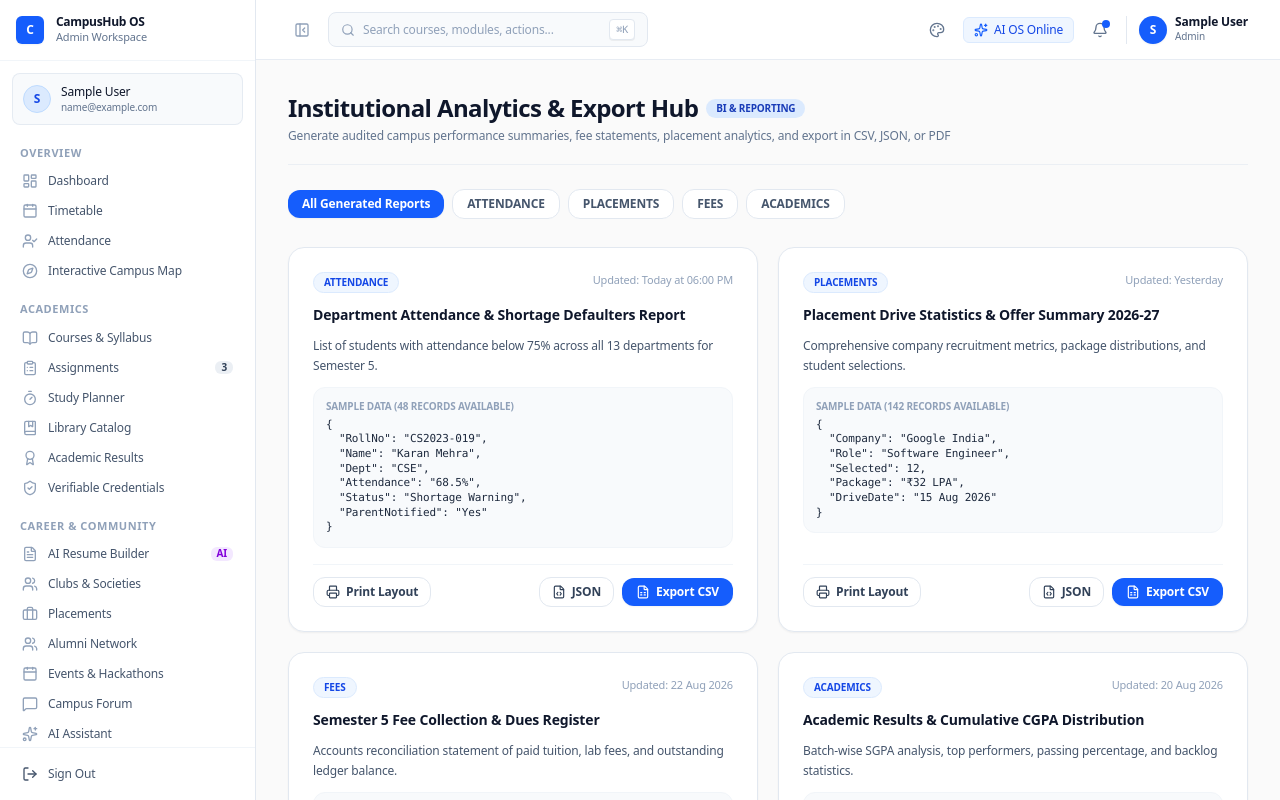
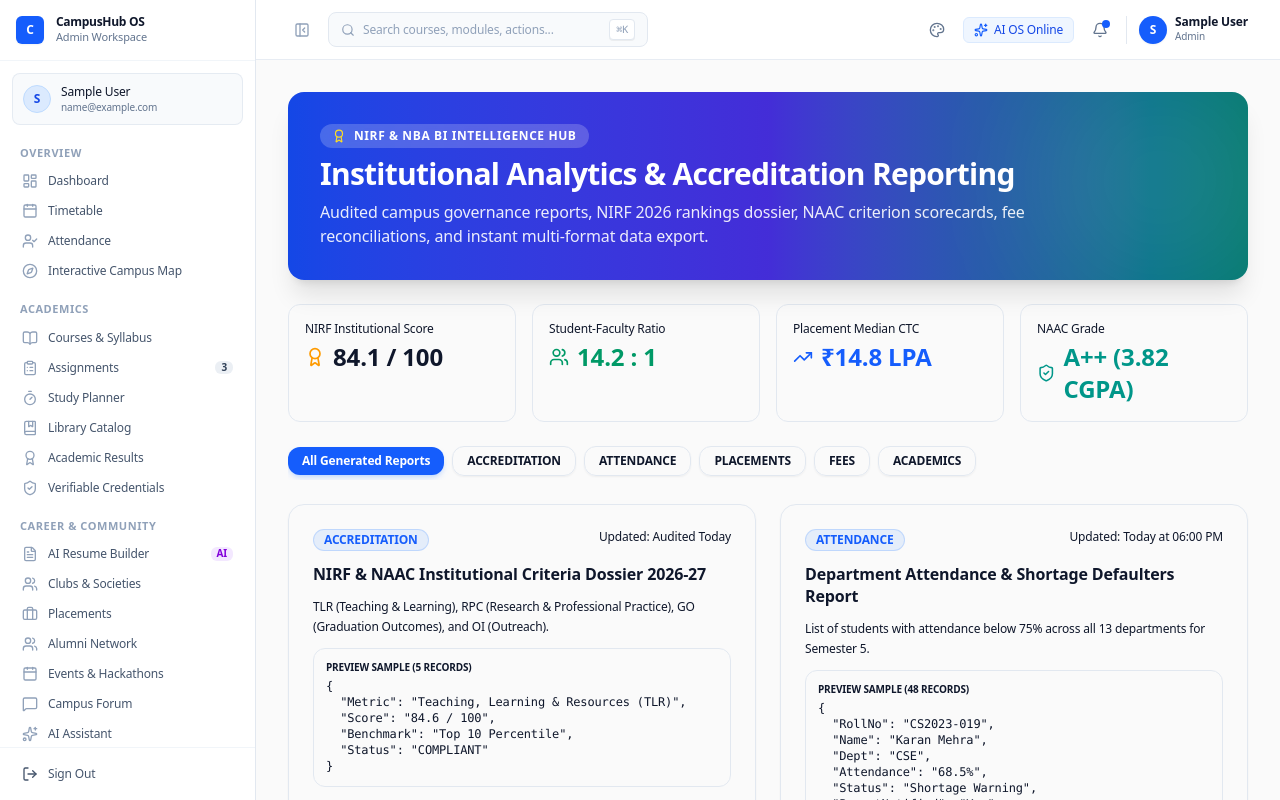
Before and after one commit to its-anuraj/CampusHub-AI, a Next.js app: page /dashboard/admin/reports in a window 1280 px wide. Shown: the top 800 px of the page. Built offline with nearby package versions, Linux system fonts and the light colour scheme; sample sign-in values are in the browser's storage.

Commit message:
feat(analytics): implement Institutional Accreditation & NIRF Metrics Reporting Dashboard

```diff
--- a/app/dashboard/admin/reports/page.tsx
+++ b/app/dashboard/admin/reports/page.tsx
@@ -14,14 +14,20 @@ import {
   Sparkles,
   CheckCircle2,
   FileCode,
+  Award,
+  ShieldCheck,
+  Building2,
+  TrendingUp,
+  FileText
 } from 'lucide-react';
 import { useToast } from '@/lib/toastContext';
 import { exportToCSV, exportToJSON } from '@/lib/exportUtils';
+import { cn } from '@/lib/utils';
 
 interface ReportCard {
   id: string;
   title: string;
-  category: 'ACADEMICS' | 'PLACEMENTS' | 'FEES' | 'ATTENDANCE';
+  category: 'ACCREDITATION' | 'ACADEMICS' | 'PLACEMENTS' | 'FEES' | 'ATTENDANCE';
   description: string;
   recordsCount: number;
   lastUpdated: string;
@@ -29,6 +35,21 @@ interface ReportCard {
 }
 
 const REPORTS_DATA: ReportCard[] = [
+  {
+    id: 'rep-nirf',
+    title: 'NIRF & NAAC Institutional Criteria Dossier 2026-27',
+    category: 'ACCREDITATION',
+    description: 'TLR (Teaching & Learning), RPC (Research & Professional Practice), GO (Graduation Outcomes), and OI (Outreach).',
+    recordsCount: 5,
+    lastUpdated: 'Audited Today',
+    data: [
+      { Metric: 'Teaching, Learning & Resources (TLR)', Score: '84.6 / 100', Benchmark: 'Top 10 Percentile', Status: 'COMPLIANT' },
+      { Metric: 'Research and Professional Practice (RPC)', Score: '78.2 / 100', Benchmark: 'Exceeds NBA Tier-1', Status: 'COMPLIANT' },
+      { Metric: 'Graduation Outcomes (GO)', Score: '92.4 / 100', Benchmark: '98% Placement & Higher Ed', Status: 'EXEMPLARY' },
+      { Metric: 'Outreach and Inclusivity (OI)', Score: '81.0 / 100', Benchmark: '40% Female Enrolment & Scholarships', Status: 'COMPLIANT' },
+      { Metric: 'Student-to-Faculty Ratio (SFR)', Score: '14.2 : 1', Benchmark: 'UGC Mandate <= 15:1', Status: 'OPTIMAL' },
+    ],
+  },
   {
     id: 'rep-att',
     title: 'Department Attendance & Shortage Defaulters Report',
@@ -84,7 +105,7 @@ const REPORTS_DATA: ReportCard[] = [
 ];
 
 export default function AdminReportsPage() {
-  const { toast } = useToast();
+  const { addToast } = useToast();
   const [reports, setReports] = useState<ReportCard[]>(REPORTS_DATA);
   const [activeCategory, setActiveCategory] = useState<string>('ALL');
 
@@ -94,47 +115,87 @@ export default function AdminReportsPage() {
 
   const handleDownloadCSV = (report: ReportCard) => {
     exportToCSV(report.id, report.data);
-    toast.success(`Exported ${report.title} to CSV format.`, 'CSV Generated');
+    addToast({
+      title: 'CSV Generated',
+      message: `Exported ${report.title} to CSV spreadsheet format.`,
+      type: 'success'
+    });
   };
 
   const handleDownloadJSON = (report: ReportCard) => {
     exportToJSON(report.id, report.data);
-    toast.success(`Exported ${report.title} to structured JSON.`, 'JSON Generated');
+    addToast({
+      title: 'JSON Generated',
+      message: `Exported ${report.title} to structured JSON format.`,
+      type: 'success'
+    });
   };
 
   const handlePrintReport = (report: ReportCard) => {
-    toast.info(`Preparing official printable layout for ${report.title}...`);
+    addToast({
+      title: 'Print Preview Ready',
+      message: `Generating printable document for ${report.title}...`,
+      type: 'info'
+    });
     window.print();
   };
 
   return (
     <div className="space-y-6">
       {/* Header */}
-      <div className="flex flex-col sm:flex-row sm:items-center sm:justify-between gap-4 border-b border-slate-200/60 pb-5">
-        <div>
-          <div className="flex items-center gap-2">
-            <h1 className="text-2xl font-bold tracking-tight text-slate-900">Institutional Analytics & Export Hub</h1>
-            <span className="px-2.5 py-0.5 rounded-full text-[10px] font-bold bg-blue-100 text-blue-800 uppercase">
-              BI & Reporting
-            </span>
+      <div className="relative overflow-hidden rounded-2xl bg-gradient-to-r from-blue-700 via-indigo-700 to-teal-700 p-6 sm:p-8 text-white shadow-xl">
+        <div className="relative z-10 max-w-3xl space-y-2">
+          <div className="inline-flex items-center gap-2 px-3 py-1 rounded-full bg-white/20 backdrop-blur-md text-xs font-semibold uppercase tracking-wider">
+            <Award className="w-3.5 h-3.5 text-yellow-300" /> NIRF & NBA BI Intelligence Hub
           </div>
-          <p className="text-xs text-slate-500 mt-1">
-            Generate audited campus performance summaries, fee statements, placement analytics, and export in CSV, JSON, or PDF
+          <h1 className="text-2xl sm:text-3xl font-bold tracking-tight">Institutional Analytics & Accreditation Reporting</h1>
+          <p className="text-white/90 text-sm sm:text-base">
+            Audited campus governance reports, NIRF 2026 rankings dossier, NAAC criterion scorecards, fee reconciliations, and instant multi-format data export.
+          </p>
+        </div>
+        <div className="absolute right-0 top-0 -mt-10 -mr-10 w-64 h-64 bg-white/10 rounded-full blur-3xl pointer-events-none" />
+      </div>
+
+      {/* Quick KPI summary */}
+      <div className="grid grid-cols-2 lg:grid-cols-4 gap-4">
+        <div className="p-4 rounded-xl bg-card border border-border">
+          <p className="text-xs text-muted-foreground font-medium">NIRF Institutional Score</p>
+          <p className="text-2xl font-bold text-foreground mt-1 flex items-center gap-2">
+            <Award className="w-5 h-5 text-amber-500" /> 84.1 / 100
+          </p>
+        </div>
+        <div className="p-4 rounded-xl bg-card border border-border">
+          <p className="text-xs text-muted-foreground font-medium">Student-Faculty Ratio</p>
+          <p className="text-2xl font-bold text-emerald-600 dark:text-emerald-400 mt-1 flex items-center gap-2">
+            <Users className="w-5 h-5" /> 14.2 : 1
+          </p>
+        </div>
+        <div className="p-4 rounded-xl bg-card border border-border">
+          <p className="text-xs text-muted-foreground font-medium">Placement Median CTC</p>
+          <p className="text-2xl font-bold text-blue-600 dark:text-blue-400 mt-1 flex items-center gap-2">
+            <TrendingUp className="w-5 h-5" /> ₹14.8 LPA
+          </p>
+        </div>
+        <div className="p-4 rounded-xl bg-card border border-border">
+          <p className="text-xs text-muted-foreground font-medium">NAAC Grade</p>
+          <p className="text-2xl font-bold text-teal-600 dark:text-teal-400 mt-1 flex items-center gap-2">
+            <ShieldCheck className="w-5 h-5" /> A++ (3.82 CGPA)
           </p>
         </div>
       </div>
 
       {/* Categories Bar */}
       <div className="flex items-center gap-2 overflow-x-auto pb-1">
-        {['ALL', 'ATTENDANCE', 'PLACEMENTS', 'FEES', 'ACADEMICS'].map((cat) => (
+        {['ALL', 'ACCREDITATION', 'ATTENDANCE', 'PLACEMENTS', 'FEES', 'ACADEMICS'].map((cat) => (
           <button
             key={cat}
             onClick={() => setActiveCategory(cat)}
-            className={`px-3.5 py-1.5 rounded-xl text-xs font-semibold whitespace-nowrap transition-all cursor-pointer ${
+            className={cn(
+              "px-3.5 py-1.5 rounded-xl text-xs font-semibold whitespace-nowrap transition-all shadow-xs",
               activeCategory === cat
-                ? 'bg-blue-600 text-white shadow-xs'
-                : 'bg-white border border-slate-200 text-slate-600 hover:bg-slate-50'
-            }`}
+                ? "bg-blue-600 text-white shadow-md shadow-blue-500/20"
+                : "bg-card border border-border text-muted-foreground hover:bg-muted"
+            )}
           >
             {cat === 'ALL' ? 'All Generated Reports' : cat}
           </button>
@@ -142,39 +203,39 @@ export default function AdminReportsPage() {
       </div>
 
       {/* Reports Grid */}
-      <div className="grid grid-cols-1 md:grid-cols-2 gap-5">
+      <div className="grid grid-cols-1 md:grid-cols-2 gap-6">
         {filteredReports.map((report) => (
           <div
             key={report.id}
-            className="bg-white border border-slate-200 hover:border-slate-300 rounded-2xl p-6 shadow-xs transition-all flex flex-col justify-between space-y-4"
+            className="bg-card border border-border hover:border-blue-500/50 rounded-2xl p-6 shadow-xs transition-all flex flex-col justify-between space-y-4"
           >
             <div className="space-y-3">
               <div className="flex items-start justify-between gap-3">
-                <span className="text-[10px] font-bold px-2.5 py-0.5 rounded-full bg-blue-50 text-blue-700 border border-blue-100 uppercase">
+                <span className="text-xs font-bold px-2.5 py-0.5 rounded-full bg-blue-500/10 text-blue-600 dark:text-blue-400 border border-blue-500/20 uppercase">
                   {report.category}
                 </span>
-                <span className="text-[11px] text-slate-400">Updated: {report.lastUpdated}</span>
+                <span className="text-xs text-muted-foreground">Updated: {report.lastUpdated}</span>
               </div>
 
-              <h3 className="text-sm font-bold text-slate-900 leading-snug">{report.title}</h3>
-              <p className="text-xs text-slate-600 leading-relaxed">{report.description}</p>
+              <h3 className="text-base font-bold text-foreground leading-snug">{report.title}</h3>
+              <p className="text-xs text-muted-foreground leading-relaxed">{report.description}</p>
 
               {/* Data Sample Preview Box */}
-              <div className="bg-slate-50 border border-slate-100 rounded-xl p-3 text-xs font-mono text-slate-700 overflow-x-auto">
-                <p className="text-[10px] text-slate-400 uppercase font-sans font-bold mb-1">
-                  Sample Data ({report.recordsCount} Records Available)
+              <div className="bg-muted/50 border border-border rounded-xl p-3 text-xs font-mono text-foreground overflow-x-auto">
+                <p className="text-[10px] text-muted-foreground uppercase font-sans font-bold mb-1">
+                  Preview Sample ({report.recordsCount} Records)
                 </p>
-                <pre className="text-[11px] text-slate-800">
+                <pre className="text-xs">
                   {JSON.stringify(report.data[0], null, 2)}
                 </pre>
               </div>
             </div>
 
             {/* Actions Bar */}
-            <div className="pt-3 border-t border-slate-100 flex items-center justify-between gap-2">
+            <div className="pt-3 border-t border-border flex items-center justify-between gap-2">
               <button
                 onClick={() => handlePrintReport(report)}
-                className="px-3 py-1.5 rounded-xl border border-slate-200 hover:bg-slate-50 text-slate-700 text-xs font-semibold flex items-center gap-1.5 cursor-pointer transition-colors"
+                className="px-3 py-1.5 rounded-xl border border-border hover:bg-accent text-foreground text-xs font-semibold flex items-center gap-1.5 transition"
               >
                 <Printer className="w-3.5 h-3.5" /> Print Layout
               </button>
@@ -182,13 +243,13 @@ export default function AdminReportsPage() {
               <div className="flex items-center gap-2">
                 <button
                   onClick={() => handleDownloadJSON(report)}
-                  className="px-3 py-1.5 rounded-xl border border-slate-200 hover:bg-slate-50 text-slate-700 text-xs font-semibold flex items-center gap-1.5 cursor-pointer transition-colors"
+                  className="px-3 py-1.5 rounded-xl border border-border hover:bg-accent text-foreground text-xs font-semibold flex items-center gap-1.5 transition"
                 >
                   <FileCode className="w-3.5 h-3.5" /> JSON
                 </button>
                 <button
                   onClick={() => handleDownloadCSV(report)}
-                  className="px-3.5 py-1.5 rounded-xl bg-blue-600 hover:bg-blue-700 text-white text-xs font-bold flex items-center gap-1.5 cursor-pointer shadow-xs transition-colors"
+                  className="px-3.5 py-1.5 rounded-xl bg-blue-600 hover:bg-blue-700 text-white text-xs font-bold flex items-center gap-1.5 shadow-md shadow-blue-500/20 transition"
                 >
                   <FileSpreadsheet className="w-3.5 h-3.5" /> Export CSV
                 </button>
```
